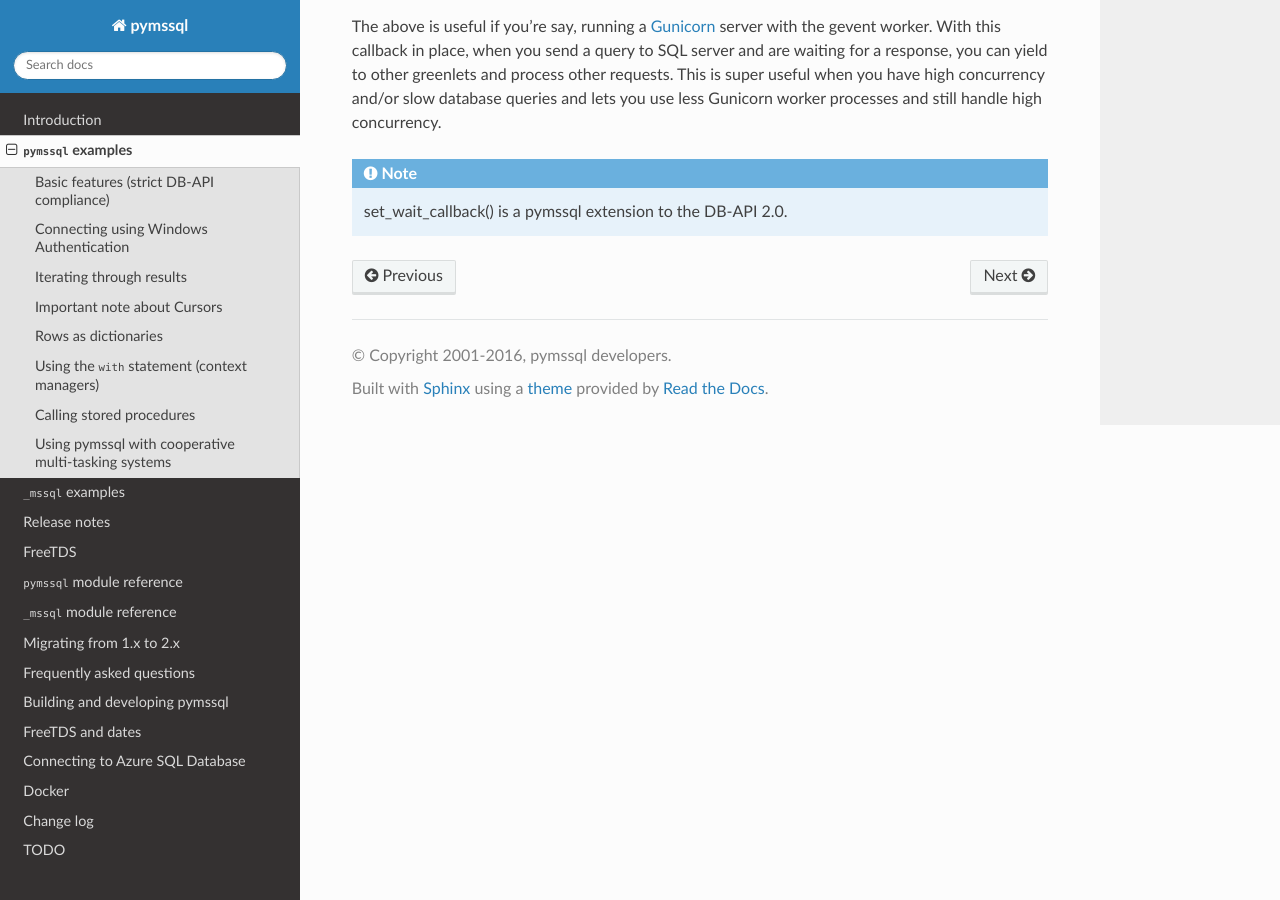
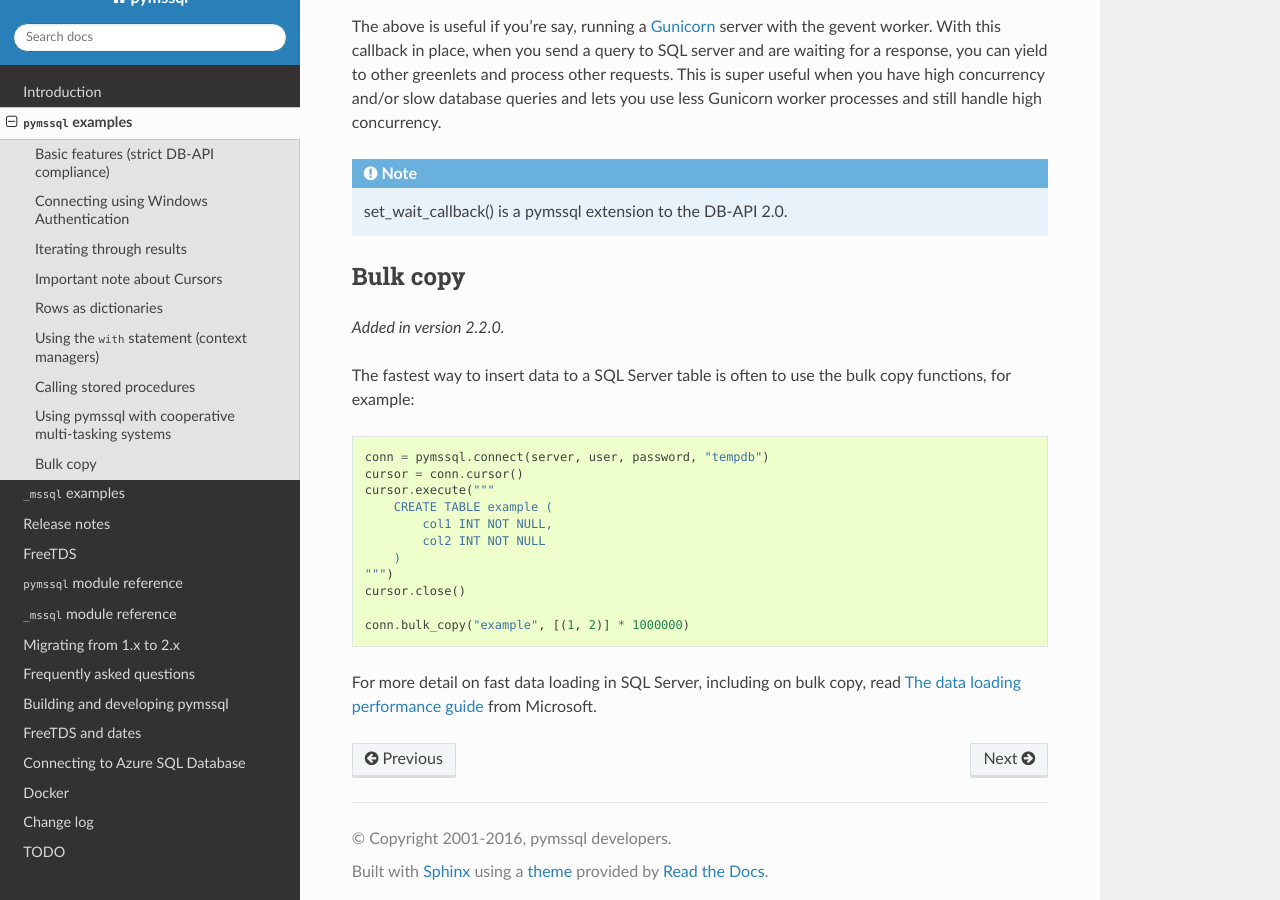
Before and after one commit to pymssql/pymssql, a Sphinx documentation site: the page built from docs/pymssql_examples.rst, in a window 1280 px wide and 900 px high, scrolled down 4019 px. Built offline with Sphinx 7.4.7 and the Read the Docs theme 2.0.0, drawn with Linux system fonts in a browser that asks for light colours.

Commit message:
Remove bulk copy context and move inside MSSQLConnection, update docs

```diff
--- a/docs/pymssql_examples.rst
+++ b/docs/pymssql_examples.rst
@@ -220,3 +220,27 @@ handle high concurrency.
 .. _gevent: http://gevent.org
 .. _wait_read: http://gevent.org/gevent.socket.html#gevent.socket.wait_read
 .. _Gunicorn: http://gunicorn.org
+
+Bulk copy
+===============
+
+.. versionadded:: 2.2.0
+
+The fastest way to insert data to a SQL Server table is often to use the bulk copy functions, for example::
+
+    conn = pymssql.connect(server, user, password, "tempdb")
+    cursor = conn.cursor()
+    cursor.execute("""
+        CREATE TABLE example (
+            col1 INT NOT NULL,
+            col2 INT NOT NULL
+        )
+    """)
+    cursor.close()
+
+    conn.bulk_copy("example", [(1, 2)] * 1000000)
+
+For more detail on fast data loading in SQL Server, including on bulk copy, read
+`The data loading performance guide`_ from Microsoft.
+
+.. _The data loading performance guide: https://docs.microsoft.com/en-us/previous-versions/sql/sql-server-2008/dd425070(v=sql.100)?redirectedfrom=MSDN
```
Also changed, not shown: docs/ref/pymssql.rst (+16 -0 lines), 3 other files.
